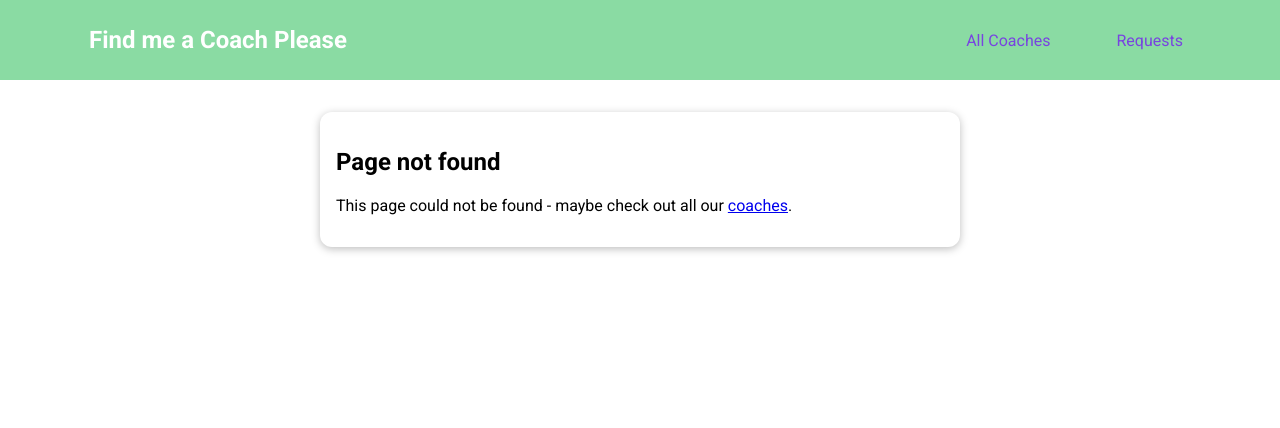
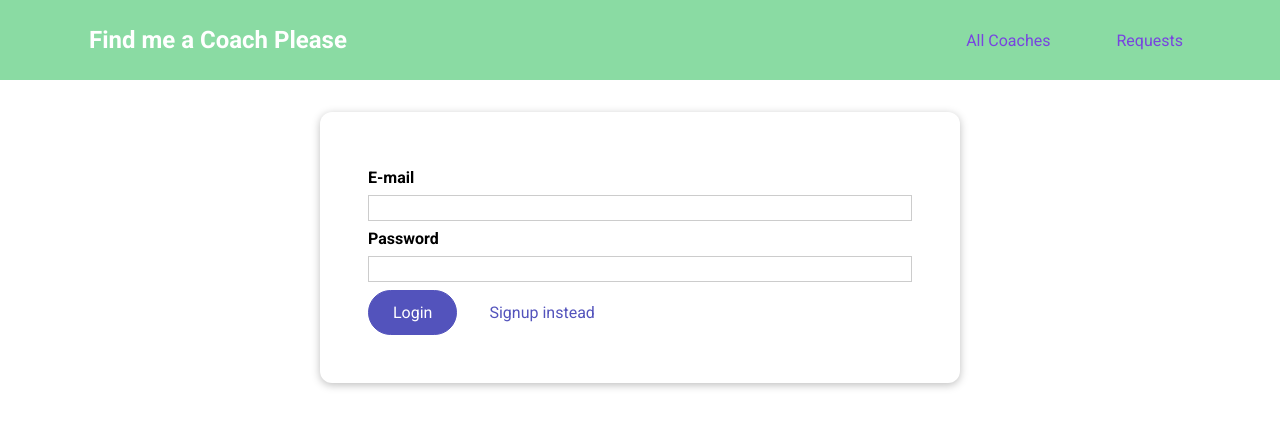
Before and after one commit to v1r4r/find-ma-a-coach-please, a Vue app: page /auth in a window 1280 px wide. Before the commit this address had no page. Shown: the top 428 px of the page. Built offline with nearby package versions, Linux system fonts and the light colour scheme.

Commit message:
add signin and log in functionality

```diff
--- /dev/null
+++ b/src/pages/auth/UserAuth.vue
@@ -0,0 +1,136 @@
+<template>
+  <div>
+    <base-dialog :show="!!error" title="An error occured" @close="handleError">
+      <p>{{ error }}</p>
+    </base-dialog>
+    <base-dialog :show="isLoading" title="Authenticating..." fixed>
+      <base-spinner></base-spinner>
+    </base-dialog>
+    <base-card>
+      <form @submit.prevent="submitForm">
+        <div class="form-control">
+          <label for="email">E-mail</label>
+          <input type="email" id="email" v-model.trim="email" />
+        </div>
+        <div class="form-control">
+          <label for="password">Password</label>
+          <input type="password" id="password" v-model.trim="password" />
+        </div>
+        <p v-if="!formIsValid">
+          Please enter a valid email an password(must be al least 6 characters
+          long)
+        </p>
+        <base-button>{{ submitButtonCaption }}</base-button>
+        <base-button type="button" mode="flat" @click="switchMode">{{
+          switchModeButtonCaption
+        }}</base-button>
+      </form>
+    </base-card>
+  </div>
+</template>
+
+<script>
+export default {
+  data() {
+    return {
+      email: '',
+      password: '',
+      formIsValid: true,
+      mode: 'login',
+      isLoading: false,
+      error: null,
+    };
+  },
+  computed: {
+    submitButtonCaption() {
+      if (this.mode === 'login') {
+        return 'Login';
+      }
+
+      return 'Signup';
+    },
+    switchModeButtonCaption() {
+      if (this.mode === 'login') {
+        return 'Signup instead';
+      }
+
+      return 'Login instead';
+    },
+  },
+  methods: {
+    async submitForm() {
+      this.formIsValid = true;
+      if (
+        this.email === '' ||
+        !this.email.includes('@') ||
+        this.password.length < 6
+      ) {
+        this.formIsValid = false;
+      }
+
+      this.isLoading = true;
+
+      try {
+        if (this.mode === 'login') {
+          await this.$store.dispatch('login', {
+            email: this.email,
+            password: this.password,
+          });
+        } else {
+          await this.$store.dispatch('signup', {
+            email: this.email,
+            password: this.password,
+          });
+        }
+      } catch (err) {
+        this.error = err.message || 'Failed to authenticate, try later.';
+      }
+
+      this.isLoading = false;
+    },
+    switchMode() {
+      if (this.mode === 'login') {
+        this.mode = 'signup';
+      } else {
+        this.mode = 'login';
+      }
+    },
+    handleError() {
+      this.error = null;
+    },
+  },
+};
+</script>
+
+<style scoped>
+form {
+  margin: 1rem;
+  padding: 1rem;
+}
+
+.form-control {
+  margin: 0.5rem 0;
+}
+
+label {
+  font-weight: bold;
+  margin-bottom: 0.5rem;
+  display: block;
+}
+
+input,
+textarea {
+  display: block;
+  width: 100%;
+  font: inherit;
+  border: 1px solid #ccc;
+  padding: 0.15rem;
+}
+
+input:focus,
+textarea:focus {
+  border-color: #3d008d;
+  background-color: #faf6ff;
+  outline: none;
+}
+</style>
--- a/src/router.js
+++ b/src/router.js
@@ -6,6 +6,7 @@
 import ContactCoach from './pages/requests/ContactCoach.vue';
 import RequestsRecieved from './pages/requests/RequestsRecieved.vue';
 import NotFound from './pages/NotFound.vue';
+import UserAuth from './pages/auth/UserAuth.vue';
 
 const router = createRouter({
   history: createWebHistory(),
@@ -20,6 +21,7 @@
     },
     { path: '/register', component: CoachRegistration },
     { path: '/requests', component: RequestsRecieved },
+    { path: '/auth', component: UserAuth },
     { path: '/:notFound(.*)', component: NotFound },
   ],
 });
--- a/src/store/index.js
+++ b/src/store/index.js
@@ -2,21 +2,13 @@
 
 import coachesModule from './modules/coaches/index.js';
 import requestsModule from './modules/requests/index.js';
+import authModule from './modules/auth/index.js';
 
 const store = createStore({
   modules: {
     coaches: coachesModule,
     requests: requestsModule,
-  },
-  state() {
-    return {
-      userId: 'c3',
-    };
-  },
-  getters: {
-    userId(state) {
-      return state.userId;
-    },
+    auth: authModule,
   },
 });
 
--- /dev/null
+++ b/src/store/modules/auth/actions.js
@@ -0,0 +1,56 @@
+export default {
+  async login(context, payload) {
+    const response = await fetch(
+      `https://identitytoolkit.googleapis.com/v1/accounts:signInWithPassword?key=${process.env.VUE_APP_GOOGLE_AUTH_API_KEY}`,
+      {
+        method: 'POST',
+        body: JSON.stringify({
+          email: payload.email,
+          password: payload.password,
+          returnSecureToken: true,
+        }),
+      }
+    );
+
+    const responseData = response.json();
+
+    if (!response.ok) {
+      const error = new Error(responseData.message || 'Failed to login!');
+      throw error;
+    }
+
+    context.commit('setUser', {
+      token: responseData.idToken,
+      userId: responseData.localId,
+      tokenExpiration: responseData.expiresIn,
+    });
+  },
+  async signup(context, payload) {
+    const response = await fetch(
+      `https://identitytoolkit.googleapis.com/v1/accounts:signUp?key=${process.env.VUE_APP_GOOGLE_AUTH_API_KEY}`,
+      {
+        method: 'POST',
+        body: JSON.stringify({
+          email: payload.email,
+          password: payload.password,
+          returnSecureToken: true,
+        }),
+      }
+    );
+
+    const responseData = response.json();
+
+    if (!response.ok) {
+      const error = new Error(
+        responseData.message || 'Failed to authenticate!'
+      );
+      throw error;
+    }
+
+    context.commit('setUser', {
+      token: responseData.idToken,
+      userId: responseData.localId,
+      tokenExpiration: responseData.expiresIn,
+    });
+  },
+};
--- /dev/null
+++ b/src/store/modules/auth/getters.js
@@ -0,0 +1,8 @@
+export default {
+  userId(state) {
+    return state.userId;
+  },
+  token(state) {
+    return state.token;
+  },
+};
--- /dev/null
+++ b/src/store/modules/auth/index.js
@@ -0,0 +1,16 @@
+import actions from './actions.js';
+import getters from './getters.js';
+import mutations from './mutations';
+
+export default {
+  state() {
+    return {
+      userId: null,
+      token: null,
+      tokenExpiration: null,
+    };
+  },
+  actions,
+  getters,
+  mutations,
+};
--- /dev/null
+++ b/src/store/modules/auth/mutations.js
@@ -0,0 +1,7 @@
+export default {
+  setUser(state, payload) {
+    state.token = payload.token;
+    state.userId = payload.userId;
+    state.tokenExpiration = payload.tokenExpiration;
+  },
+};
```
